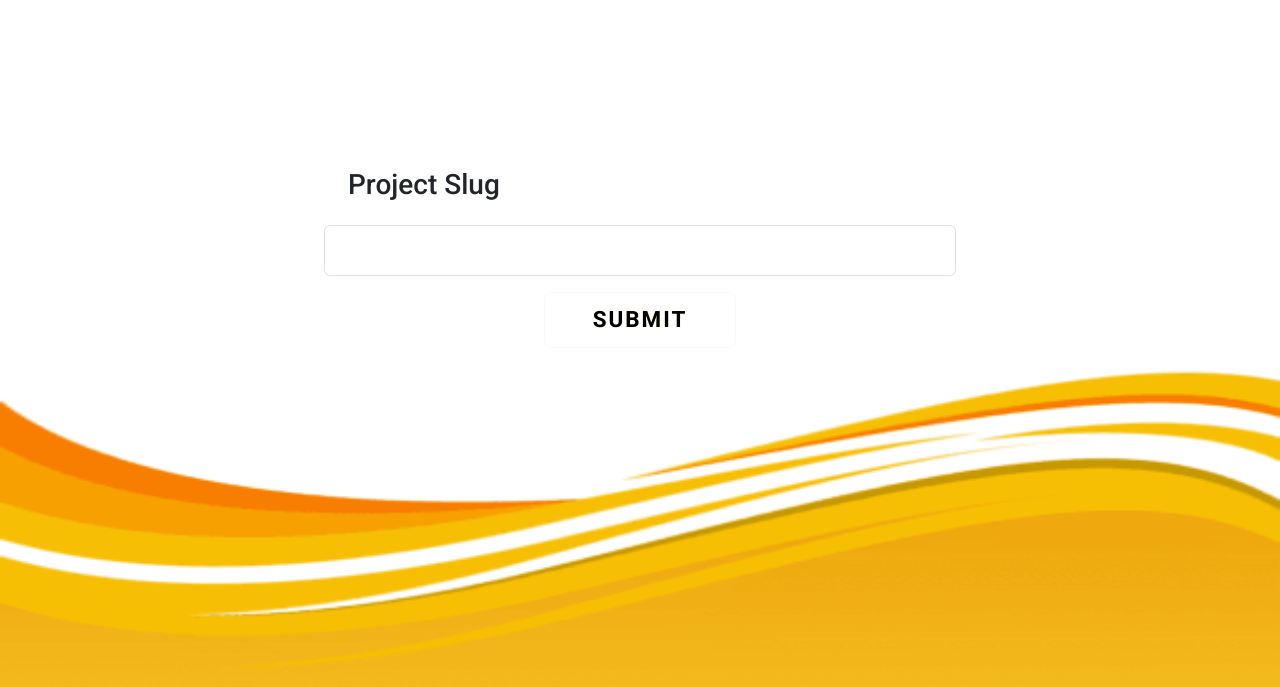
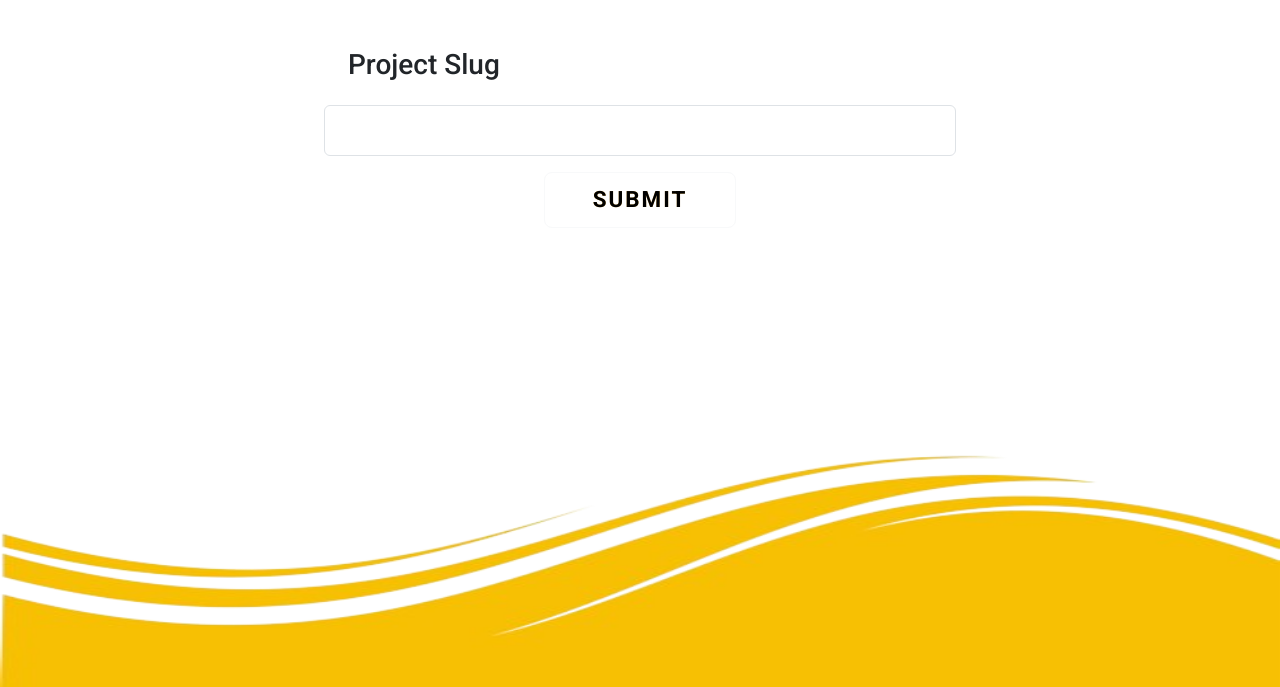
Before and after one commit to AshankDsouza/SER516-Team-Miami, a Flask app: template Backend/flaskProject/templates/slug-input.html in a window 1280 px wide. Shown: the part 113-800 px from the top of the page. Run offline with Flask 3, Linux system fonts and the light colour scheme; the template is opened without the code that fills it, so the values that code supplies are empty.

Commit message:
fix: Footer of the page fixed

```diff
--- a/Backend/flaskProject/static/css/slug-input.css
+++ b/Backend/flaskProject/static/css/slug-input.css
@@ -105,6 +105,11 @@ main.container-bg{
     font-weight: 100;
 }
 
+.slug-inp-container{
+    display: flex;
+    flex: 1;
+}
+
 button.slug-submit-btn{
     border-radius: 0.5rem;
     cursor: pointer;
@@ -145,11 +150,10 @@ main{
 
 .footer{
     width: 100vw;
-    position: fixed;
     bottom: 0;
 }
 
 .footer img{
     width: 100%;
-    height: 20rem;
+    height: 30vh;
 }
```
Also changed, not shown: Backend/flaskProject/static/img/yellow-wave.png.
